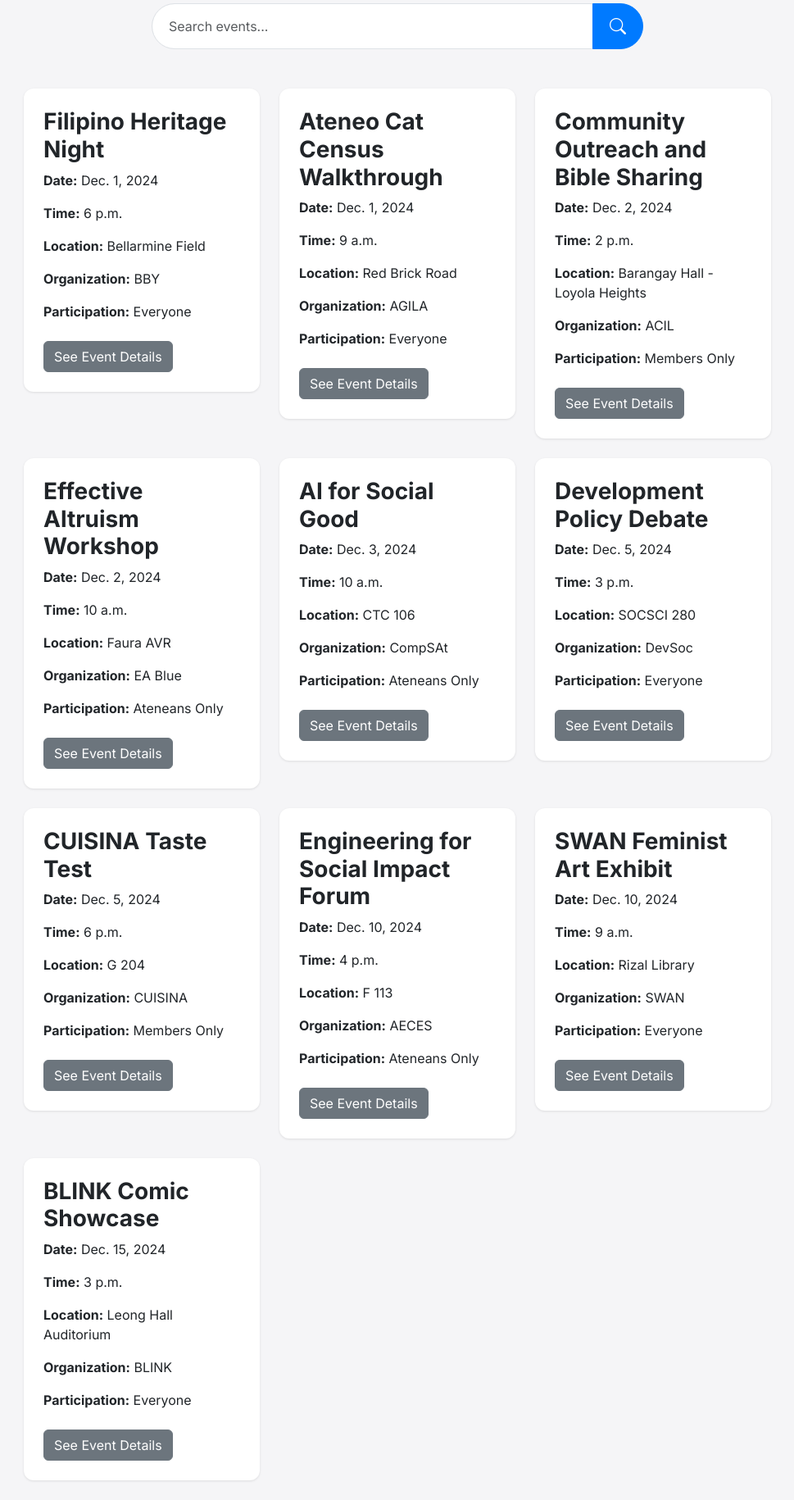
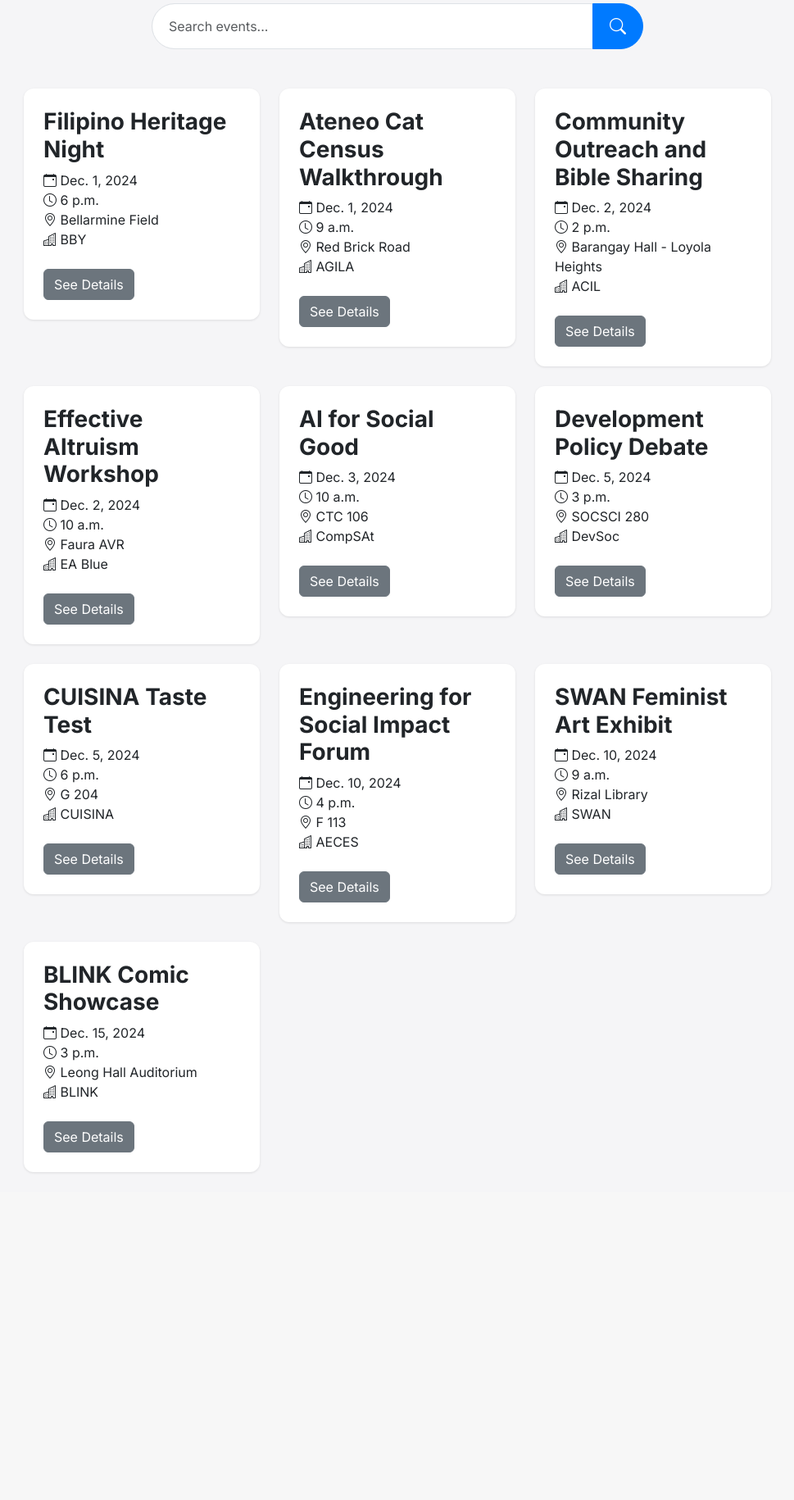
Before and after one commit to nellbert-admu/Aloe-Hub, a Django app: page /events/ in a window 1280 px wide. Shown: the part 162-1992 px from the top of the page at 82% size, without its empty margins (155-1124 px from the left). After the commit the page ends 1593 px from the top, so only its background shows below. Run offline with Django 5.2, Linux system fonts and the light colour scheme; data comes from the database, SQL or seed files in the repository.

Commit message:
added icons for cards

```diff
--- a/templates/events/events.html
+++ b/templates/events/events.html
@@ -19,12 +19,13 @@
                 <div class="card">
                     <div class="card-body">
                         <h5 class="card-title">{{ event.title }}</h5>
-                        <p class="card-text"><strong>Date:</strong> {{ event.date }}</p>
-                        <p class="card-text"><strong>Time:</strong> {{ event.time }}</p>
-                        <p class="card-text"><strong>Location:</strong> {{ event.location }}</p>
-                        <p class="card-text"><strong>Organization:</strong> {{ event.organized_by.org_code }}</p>
-                        <p class="card-text"><strong>Participation:</strong> {{ event.get_participation_display }}</p>
-                        <a href="{% url 'event-detail' event.id %}" class="btn btn-secondary mt-2">See Event Details</a>
+                        <p class="card-text">
+                            <i class="bi bi-calendar-event"></i> {{ event.date }}<br>
+                            <i class="bi bi-clock"></i> {{ event.time }}<br>
+                            <i class="bi bi-geo-alt"></i> {{ event.location }}<br>
+                            <i class="bi bi-building"></i> {{ event.organized_by.org_code }}
+                        </p>
+                        <a href="{% url 'event-detail' event.id %}" class="btn btn-secondary mt-2">See Details</a>
                     </div>
                 </div>
             </div>
```
Also changed, not shown: templates/events/event_detail.html (+6 -3 lines), templates/home.html (+7 -4 lines).
